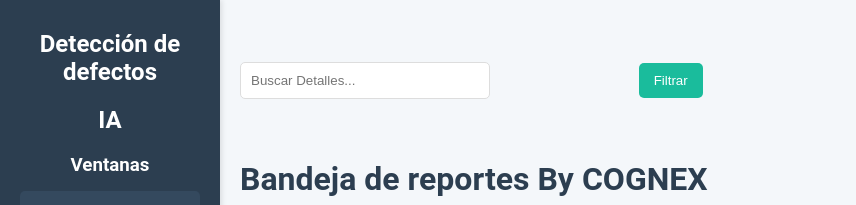
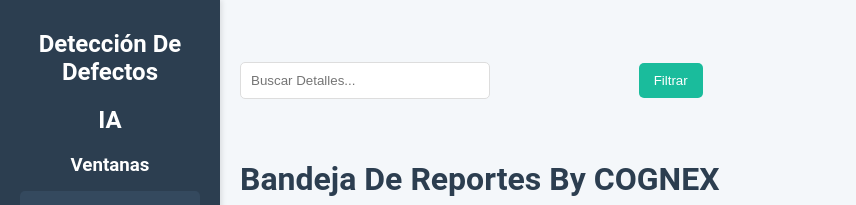
Before and after one commit to andresparceromelo/Proyecto_DeteccionAI, a website: page Proyecto Deteccion AI/Bandeja_Reportes.html in a window 1280 px wide. Shown: the top 205 px of the page, 0-856 px from the left. Drawn offline with Linux system fonts and the light colour scheme.

Commit message:
PROGRAMA 100% TERMINADO Y FUNCIONAL

```diff
--- a/Proyecto Deteccion AI/Bandeja_Reportes.html
+++ b/Proyecto Deteccion AI/Bandeja_Reportes.html
@@ -8,7 +8,7 @@
 </head>
 <body>
     <div class="sidebar">
-        <h2>Detección de defectos</h2>
+        <h2>Detección De Defectos</h2>
         <h2>IA</h2>
         <h3>Ventanas</h3>
         <ul>
@@ -33,7 +33,7 @@
             <img src="logo.png" alt="Cognex Logo" class="logo">
             <img src="Qualitech_Logo.png" alt="Qualitec Logo" class="logo">
         </div>
-        <h1>Bandeja de reportes By COGNEX</h1>
+        <h1>Bandeja De Reportes By COGNEX</h1>
         <table>
             <thead>
                 <tr>
```
